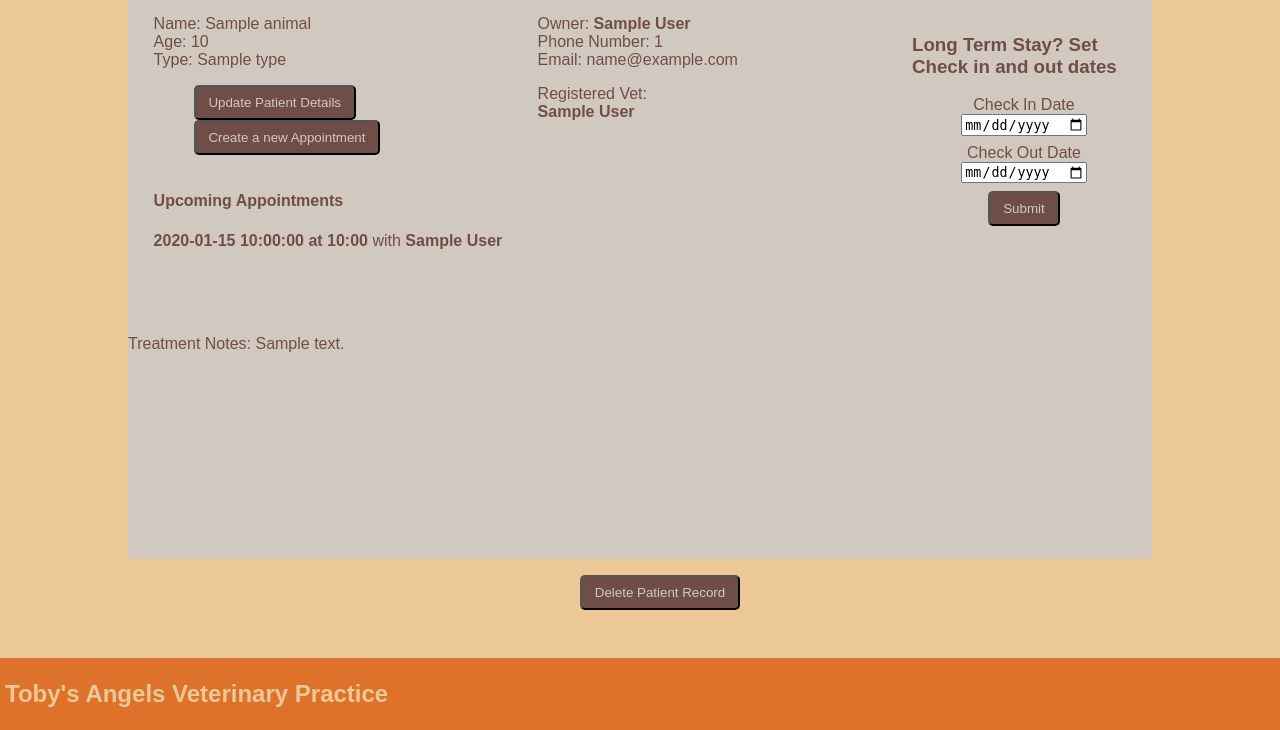
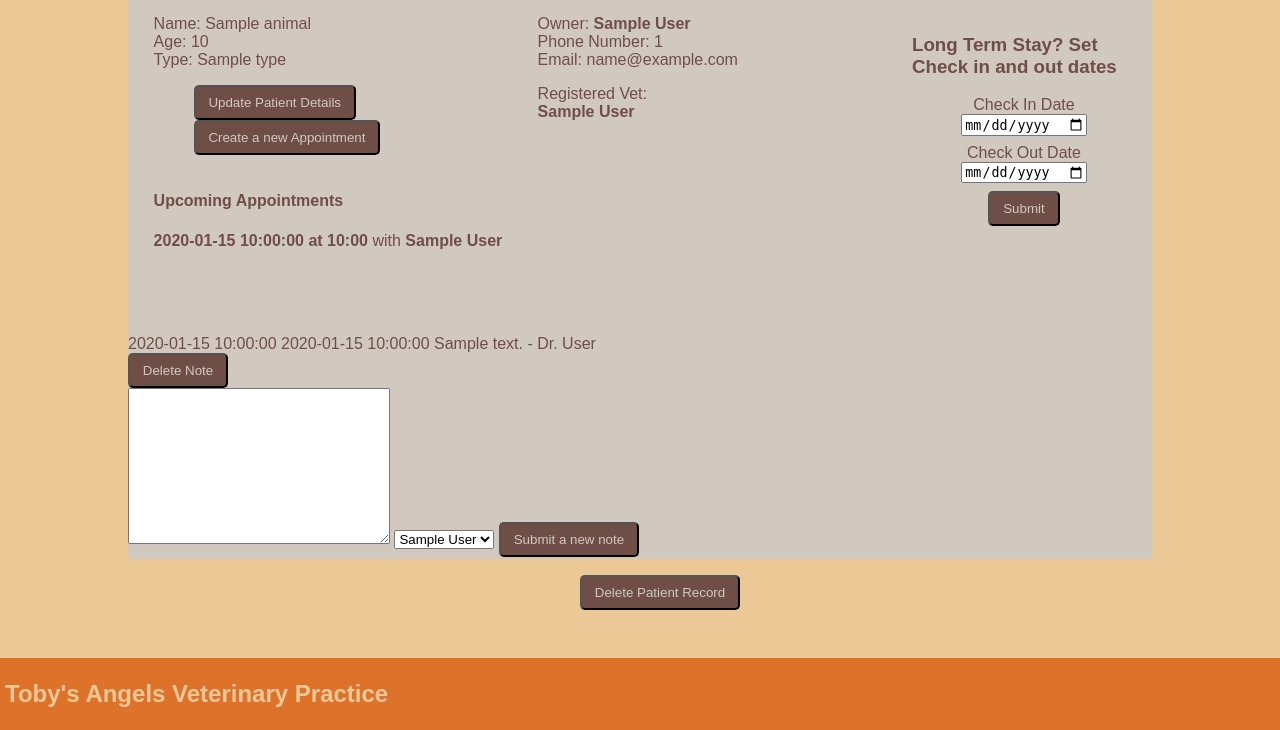
Before and after one commit to IronsideF/vet_manager_flask_project, a Flask app: template templates/animals/show.html in a window 1280 px wide. Shown: the part 70-800 px from the top of the page. Run offline with Flask 2, Linux system fonts and the light colour scheme; the template is opened without the code that fills it: most values are stand-ins (such as "Sample title", 1, 10 or a date in 2020).

Commit message:
updated animal show page and routes, built form and button to add new and delete notes

```diff
--- a/controllers/animal_controller.py
+++ b/controllers/animal_controller.py
@@ -19,7 +19,8 @@ def show(id):
     animal = animal_repo.select(id)
     appointments = animal_repo.appointments(id)
     t_notes = animal_repo.t_notes(id)
-    return render_template('animals/show.html', animal=animal, date=date.today(), appointments=appointments, t_notes=t_notes)
+    vets=vet_repo.select_all()
+    return render_template('animals/show.html', animal=animal, date=date.today(), appointments=appointments, t_notes=t_notes, vets=vets)
 
 # NEW
 # GET /animals/new
--- a/repositories/animal_repository.py
+++ b/repositories/animal_repository.py
@@ -75,7 +75,7 @@ def appointments(id):
 
 def t_notes(id):
     t_notes = []
-    results = run_sql("SELECT * FROM treatment_notes WHERE animal_id = %s", [id])
+    results = run_sql("SELECT * FROM treatment_notes WHERE animal_id = %s ORDER BY date DESC", [id])
     if results:
         for row in results:
             animal = select(id)
--- a/repositories/vet_repository.py
+++ b/repositories/vet_repository.py
@@ -67,7 +67,7 @@ def appointments(id):
 
 def t_notes(id):
     t_notes = []
-    results = run_sql("SELECT * FROM treatment_notes WHERE vet_id = %s", [id])
+    results = run_sql("SELECT * FROM treatment_notes WHERE vet_id = %s ORDER BY date DESC", [id])
     if results:
         for row in results:
             animal = animal_repo.select(row['animal_id'])
--- a/templates/animals/show.html
+++ b/templates/animals/show.html
@@ -38,7 +38,25 @@
         </form>
     </div>
     <div class="notes">
-        Treatment Notes: {{animal.treatment_notes}}
+        {% for tn in t_notes %}
+            <div>
+                {{tn.date}} {{tn.time}}
+                {{tn.body}} - Dr. {{tn.vet.last_name}}
+            </div>
+            <form action="/tnotes/{{tn.id}}/delete">
+                <button type="submit" class="form-button">Delete Note</button>
+            </form>
+        {% endfor %}
+        <form action="/tnotes" method="post">
+            <input type="hidden" name="animal_id" value="{{animal.id}}">
+            <textarea name="body" id="body" cols="30" rows="10"></textarea>
+            <select name="vet_id" id="vet_id">
+                {% for vet in vets %}
+                    <option value="{{vet.id}}">{{vet.first_name}} {{vet.last_name}}</option>
+                {% endfor %}
+            </select>
+            <button type="submit" class="form-button">Submit a new note</button>
+        </form>
     </div>
 </div>
 <form action="/animals/{{animal.id}}/delete" method="post" class="delete-form">
```
